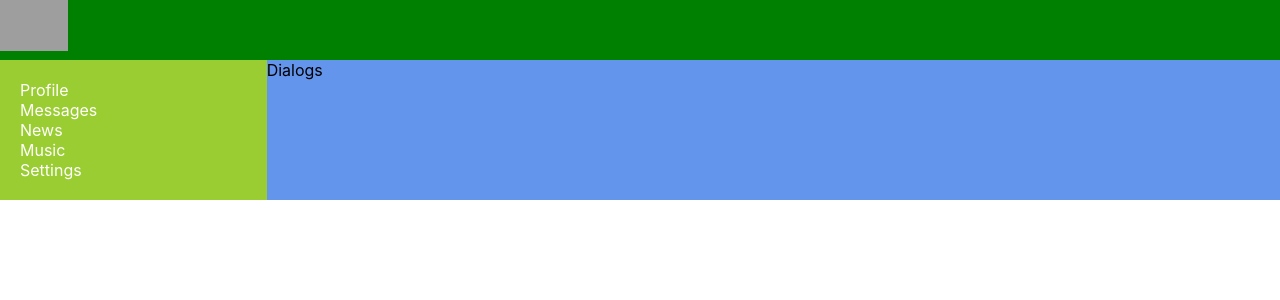
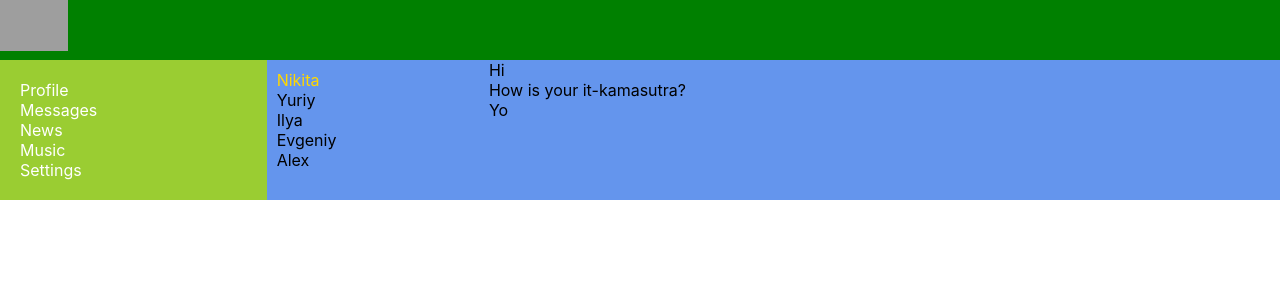
Before and after one commit to nikitastas/social-network-ts, a React (Create React App) app: page /dialogs in a window 1280 px wide. Shown: the top 300 px of the page. Built offline with nearby package versions, Linux system fonts and the light colour scheme; grey boxes are pictures that could not be loaded.

Commit message:
Complete 21 stage

```diff
--- a/src/components/Dialogs/Dialogs.module.css
+++ b/src/components/Dialogs/Dialogs.module.css
@@ -2,3 +2,24 @@
     grid-area: c;
     background-color: cornflowerblue;
 }
+
+.dialogs {
+    display: grid;
+    grid-template-columns: 2fr 10fr;
+}
+
+.dialogsItems {
+    padding: 10px;
+}
+
+.dialogsItems .active {
+    color: gold;
+}
+
+.messages {
+    messages: 10px;
+}
+
+.messages .message {
+
+}
--- a/src/components/Dialogs/Dialogs.tsx
+++ b/src/components/Dialogs/Dialogs.tsx
@@ -1,9 +1,31 @@
 import React from 'react';
+import s from './Dialogs.module.css'
 
 export const Dialogs = () => {
     return (
-        <div>
-            Dialogs
+        <div className={s.dialogs}>
+            <div className={s.dialogsItems}>
+                <div className={s.dialog + ' ' + s.active}>
+                    Nikita
+                </div>
+                <div className={s.dialog}>
+                    Yuriy
+                </div>
+                <div className={s.dialog}>
+                    Ilya
+                </div>
+                <div className={s.dialog}>
+                    Evgeniy
+                </div>
+                <div className={s.dialog}>
+                    Alex
+                </div>
+            </div>
+            <div className={s.messages}>
+                <div className={s.message}>Hi</div>
+                <div className={s.message}>How is your it-kamasutra?</div>
+                <div className={s.message}>Yo</div>
+            </div>
         </div>
     );
 };
```
